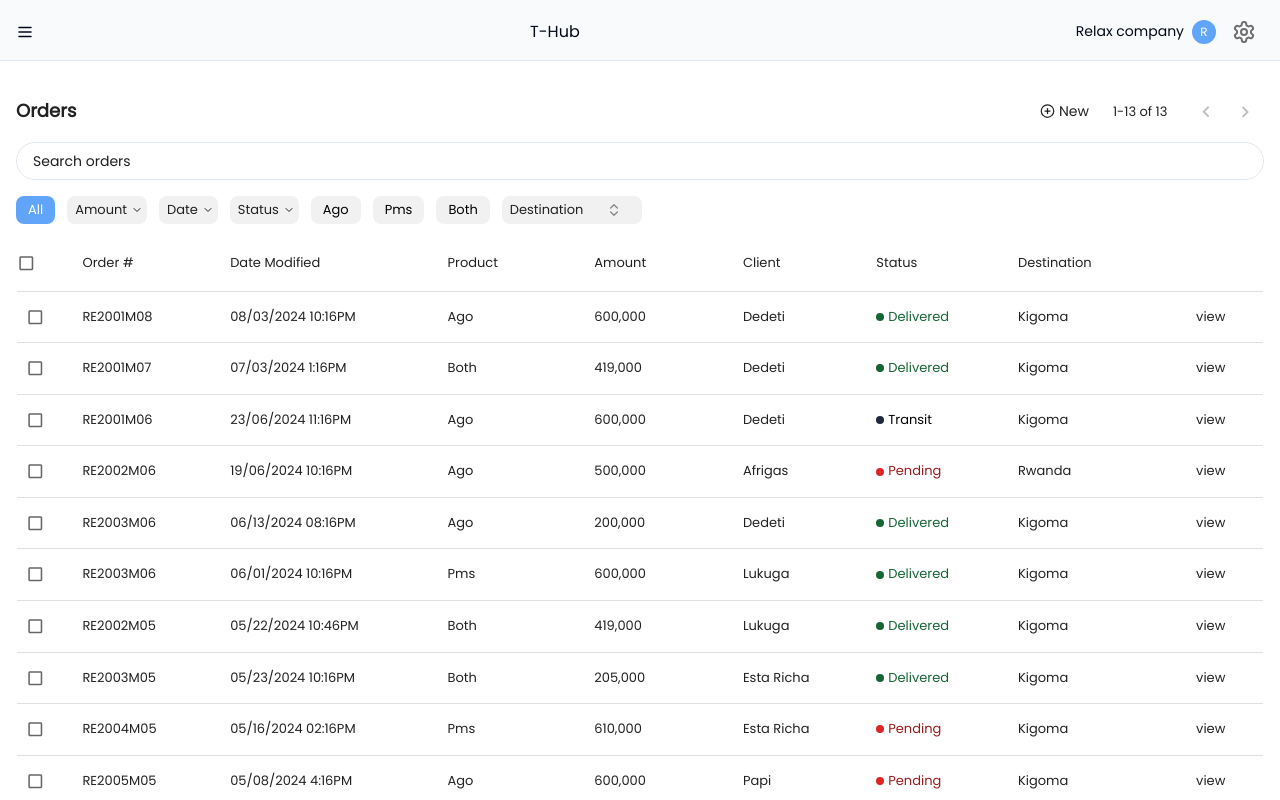
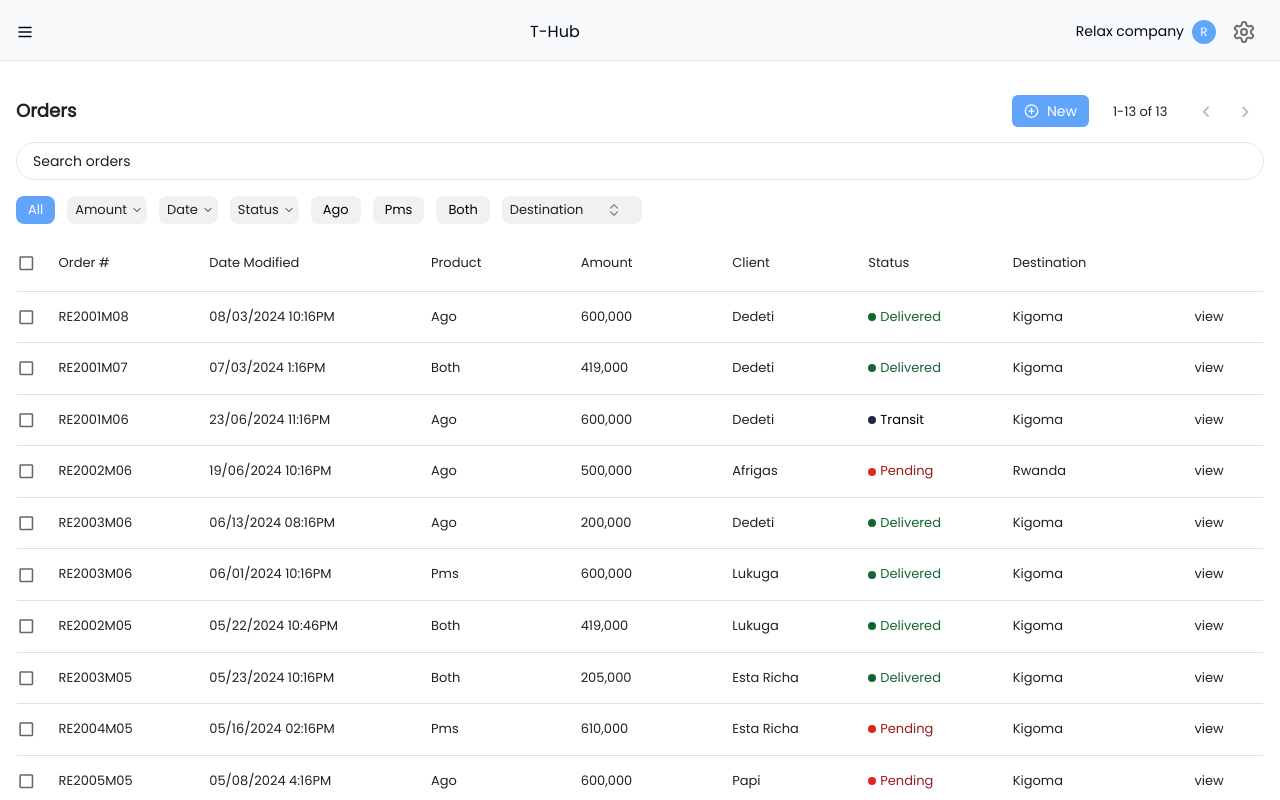
Before and after one commit to maleecky/the-transporter, a Next.js app: page /orders in a window 1280 px wide. Shown: the top 800 px of the page. Built offline with nearby package versions, Linux system fonts and the light colour scheme.

Commit message:
the toolbar css fixes

```diff
--- a/package.json
+++ b/package.json
@@ -73,9 +73,11 @@
     "@types/node": "^20",
     "@types/react": "^18",
     "@types/react-dom": "^18",
+    "autoprefixer": "^10.4.20",
     "eslint": "^8",
     "eslint-config-next": "14.2.5",
     "postcss": "^8",
+    "postcss-import": "^16.1.0",
     "tailwindcss": "^3.4.1",
     "typescript": "^5"
   }
--- a/src/app/globals.css
+++ b/src/app/globals.css
@@ -99,6 +99,10 @@
   overflow: auto !important;
 }
 
+.disable-scroll {
+  -webkit-overflow-scrolling: auto;
+}
+
 ::-webkit-scrollbar {
   @apply bg-white h-[6px] w-[6px];
 }
--- a/src/components/global/table/(components)/enhancedtTable-toolbar.tsx
+++ b/src/components/global/table/(components)/enhancedtTable-toolbar.tsx
@@ -46,9 +46,12 @@ export default function EnhancedTableToolbar(
           <div className="flex items-center justify-between">
             <h2 className="text-lg font-semibold">Orders</h2>
             <div className="flex items-center gap-6 ">
-              <Button variant="ghost" className="!p-0 font-normal h-0">
+              <Button
+                variant="ghost"
+                className="p-1 bg-blue-400 font-normal h-max text-white !px-3"
+              >
                 <PlusCircle width={15} />
-                <span className="ml-1">New</span>
+                <span className="ml-2">New</span>
               </Button>
 
               {count > 0 && (
--- a/src/components/global/table/table.tsx
+++ b/src/components/global/table/table.tsx
@@ -157,6 +157,10 @@ const TableUi = ({
                             onClick={(event) => handleClick(event, row.id)}
                             checked={isItemSelected}
                             size="small"
+                            className="p-0"
+                            sx={{
+                              padding: 0,
+                            }}
                             inputProps={{
                               "aria-labelledby": labelId,
                             }}
```
Also changed, not shown: 1 other file (tests, documents, lock files or other folders).
